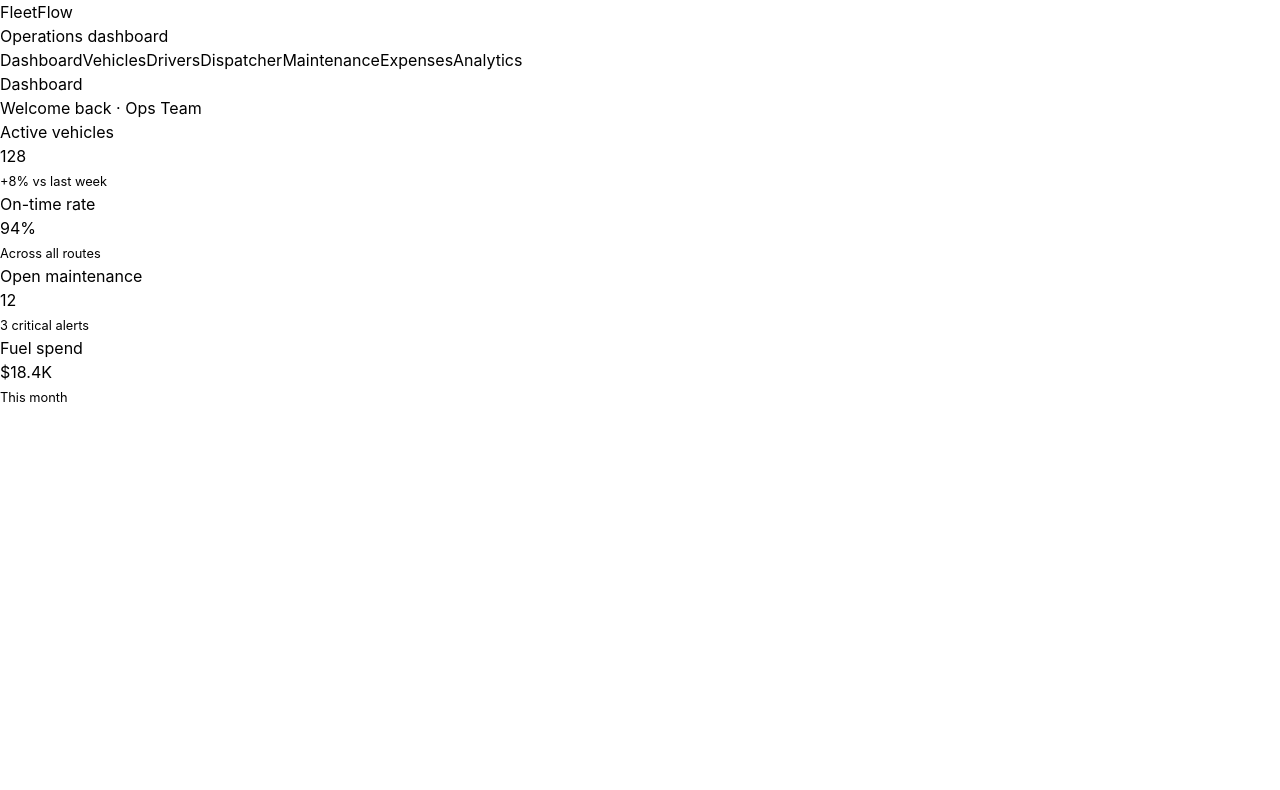
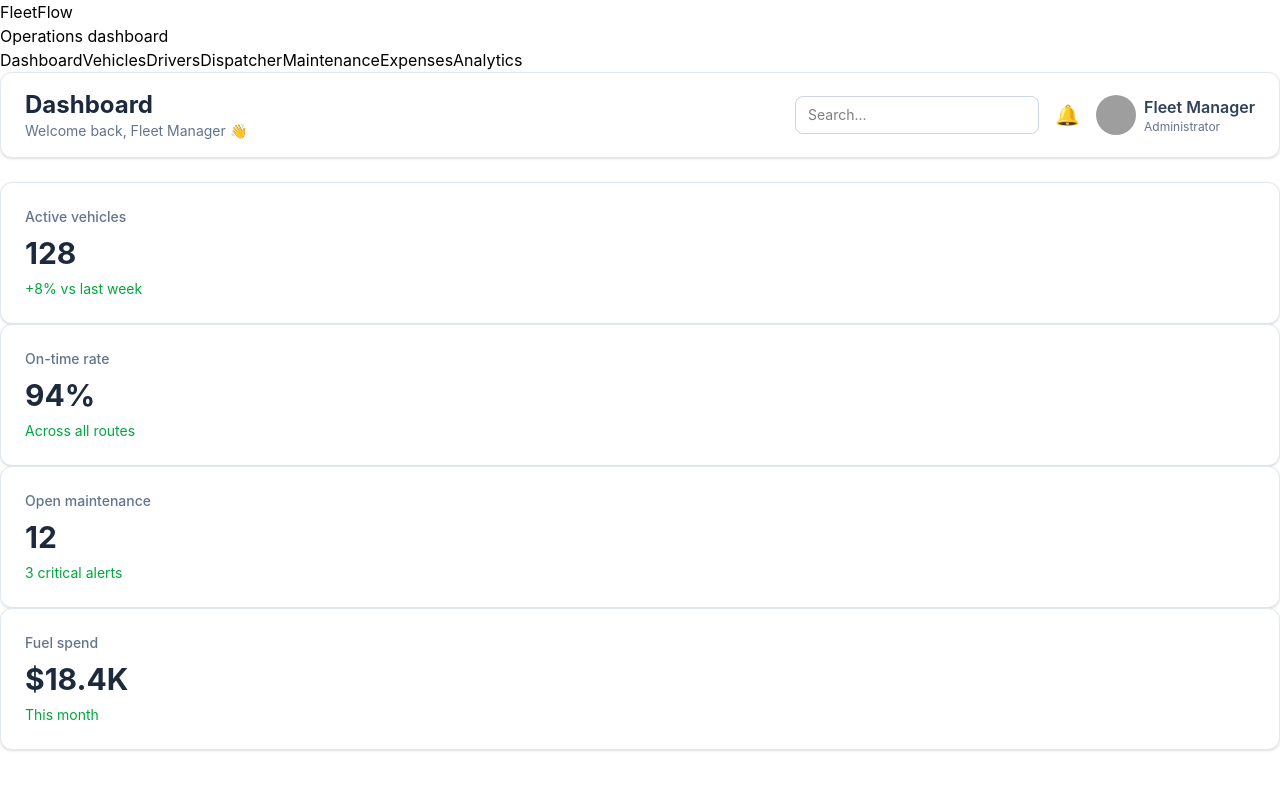
Before and after one commit to HETAXITAPODHAN29/FleetFlow, a React (Vite) app: page /dashboard in a window 1280 px wide. Shown: the top 790 px of the page. Built offline with nearby package versions, Linux system fonts and the light colour scheme; grey boxes are pictures that could not be loaded; the HTML template or start-up script is replaced by a standard one.

Commit message:
updated navbar

```diff
--- a/src/components/Card.jsx
+++ b/src/components/Card.jsx
@@ -1,9 +1,22 @@
 export default function Card({ title, value, subtitle }) {
   return (
-    <div className="card">
-      <div>{title}</div>
-      <div className="stats">{value}</div>
-      <small>{subtitle}</small>
+    <div className="bg-white rounded-xl shadow-sm border border-slate-200 p-6 hover:shadow-lg hover:-translate-y-1 transition-all duration-300">
+
+      {/* Card Title */}
+      <h3 className="text-sm font-medium text-slate-500">
+        {title}
+      </h3>
+
+      {/* Main Value */}
+      <h2 className="text-3xl font-bold text-slate-800 mt-2">
+        {value}
+      </h2>
+
+      {/* Subtitle */}
+      <p className="text-sm text-green-600 mt-2">
+        {subtitle}
+      </p>
+
     </div>
   );
 }
--- a/src/components/Navbar.jsx
+++ b/src/components/Navbar.jsx
@@ -1,8 +1,57 @@
 export default function Navbar({ title }) {
   return (
-    <header className="navbar">
-      <h1 className="page-title">{title}</h1>
-      <div>Welcome back · Ops Team</div>
+    <header className="flex items-center
+                        justify-between
+                        bg-white rounded-xl
+                        shadow-sm px-6 py-4 mb-6 border
+                        border-slate-200">
+
+      {/* Left Section */}
+      <div>
+        <h1 className="text-2xl font-bold text-slate-800">
+          {title}
+        </h1>
+        <p className="text-sm text-slate-500">
+          Welcome back, Fleet Manager 👋
+        </p>
+      </div>
+
+      {/* Right Section */}
+      <div className="flex items-center gap-4">
+
+        {/* Search Box */}
+        <input
+          type="text"
+          placeholder="Search..."
+          className="hidden md:block border border-slate-300 rounded-lg px-3 py-2 text-sm focus:outline-none focus:ring-2 focus:ring-blue-500"
+        />
+
+        {/* Notification */}
+        <button className="text-xl hover:scale-110 transition">
+          🔔
+        </button>
+
+        {/* Profile */}
+        <div className="flex items-center gap-2">
+          <img
+            src="https://ui-avatars.com/api/?name=Fleet+Manager&background=2563EB&color=fff"
+            alt="Profile"
+            className="w-10 h-10 rounded-full"
+          />
+
+          <div className="hidden md:block">
+            <p className="font-semibold text-slate-700">
+              Fleet Manager
+            </p>
+
+            <p className="text-xs text-slate-500">
+              Administrator
+            </p>
+          </div>
+        </div>
+
+      </div>
+
     </header>
   );
 }
```
